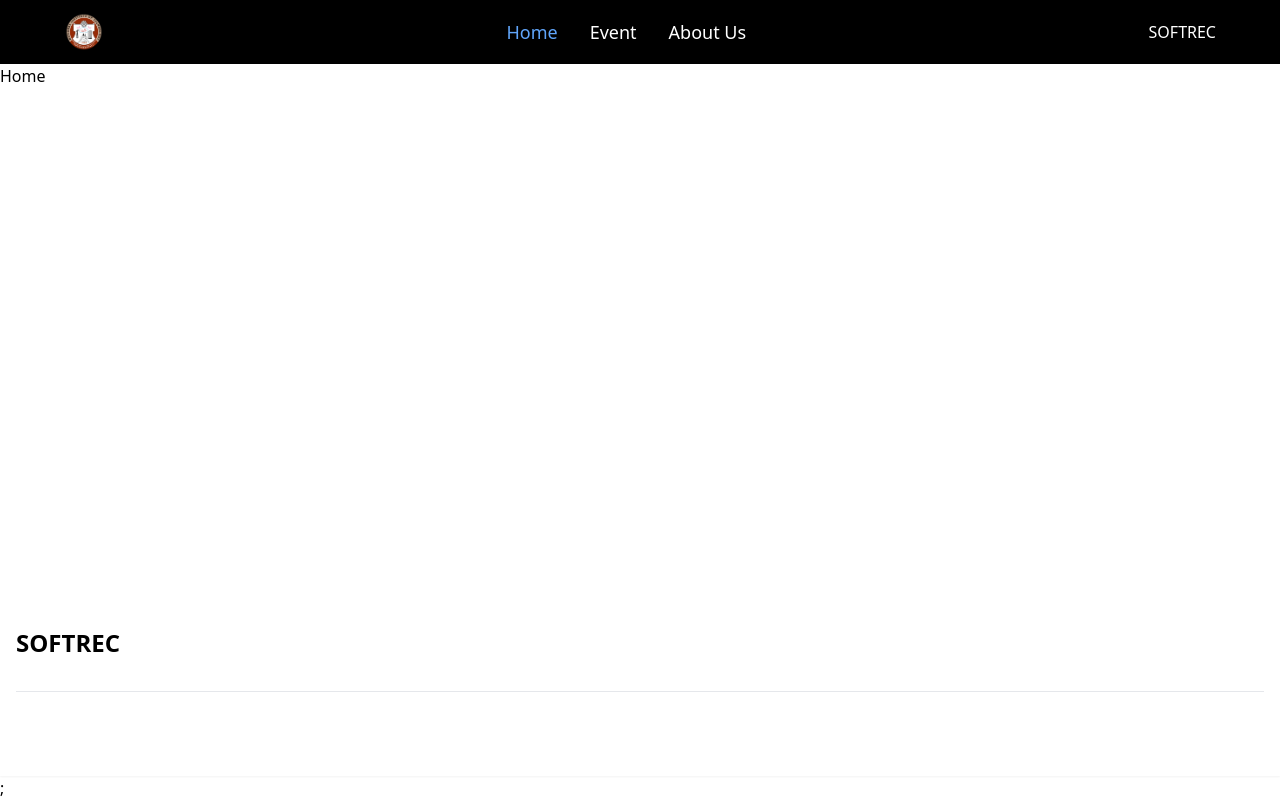
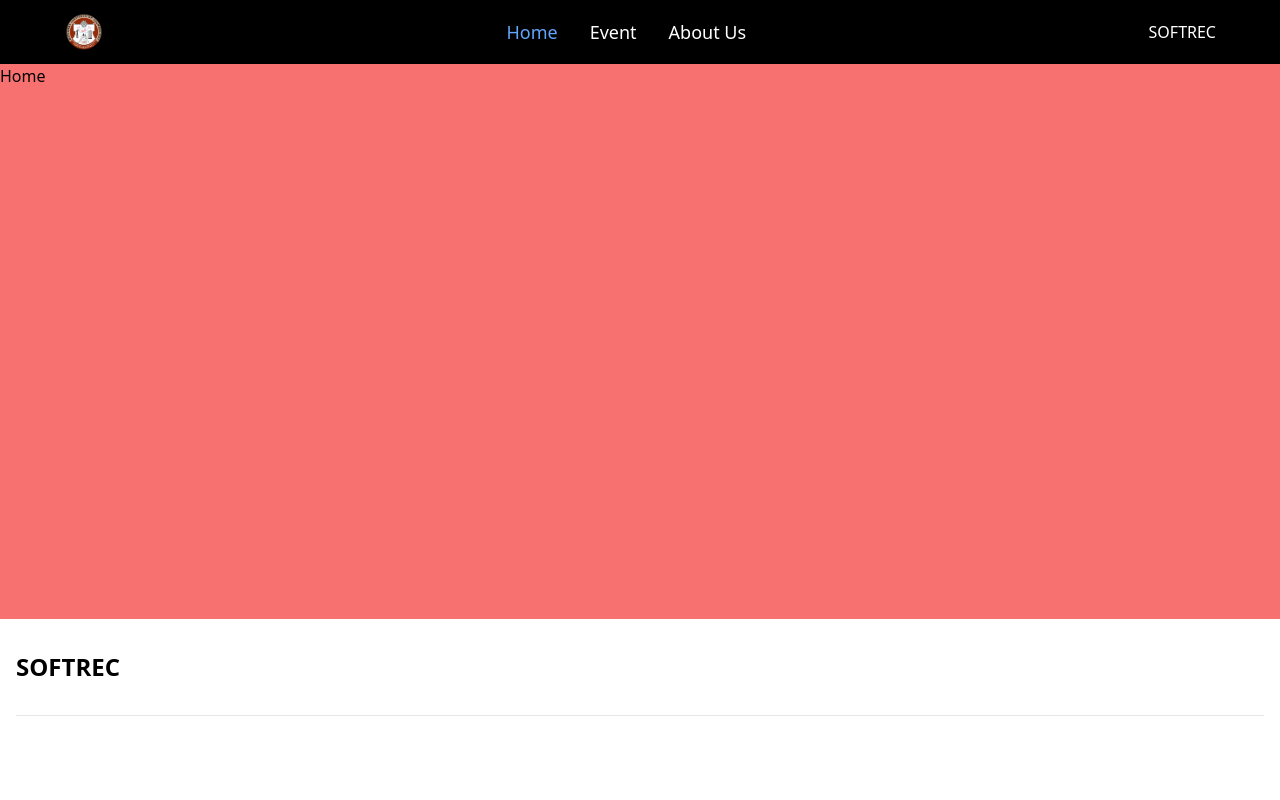
Before and after one commit to AlokSolanky/softrec_24, a React (Create React App) app: page / in a window 1280 px wide. Built offline with nearby package versions, Linux system fonts and the light colour scheme.

Commit message:
footer is finally set

```diff
--- a/src/App.js
+++ b/src/App.js
@@ -7,13 +7,15 @@ import Footer from "./components/Footer";
 
 function App() {
   return (
-    <div className="w-full h-[100vh] flex flex-col">
+    <div className="w-full min-h-screen flex flex-col">
       <NavBar />
-      <Routes>
-        <Route path="/" element={<Home />} />
-        <Route path="/event" element={<Events />} />
-        <Route path="/about-us" element={<AboutUs />} />
-      </Routes>
+      <div className="flex-grow bg-red-400">
+        <Routes>
+          <Route path="/" element={<Home />} />
+          <Route path="/event" element={<Events />} />
+          <Route path="/about-us" element={<AboutUs />} />
+        </Routes>
+      </div>
       <Footer />
     </div>
   );
--- a/src/components/Footer.js
+++ b/src/components/Footer.js
@@ -47,7 +47,6 @@ const Footer = () => {
           </span>
         </div>
       </footer>
-      ;
     </>
   );
 };
--- a/src/pages/AboutUs.js
+++ b/src/pages/AboutUs.js
@@ -1,7 +1,7 @@
 import React from "react";
 
 const AboutUs = () => {
-  return <div className="flex-grow">AboutUs</div>;
+  return <div>AboutUs</div>;
 };
 
 export default AboutUs;
--- a/src/pages/Events.js
+++ b/src/pages/Events.js
@@ -1,5 +1,5 @@
 import React from "react";
 
 export const Events = () => {
-  return <div className="flex-grow">Events</div>;
+  return <div>Events</div>;
 };
--- a/src/pages/Home.js
+++ b/src/pages/Home.js
@@ -1,5 +1,5 @@
 import React from "react";
 
 export const Home = () => {
-  return <div className="flex-grow">Home</div>;
+  return <div>Home</div>;
 };
```
